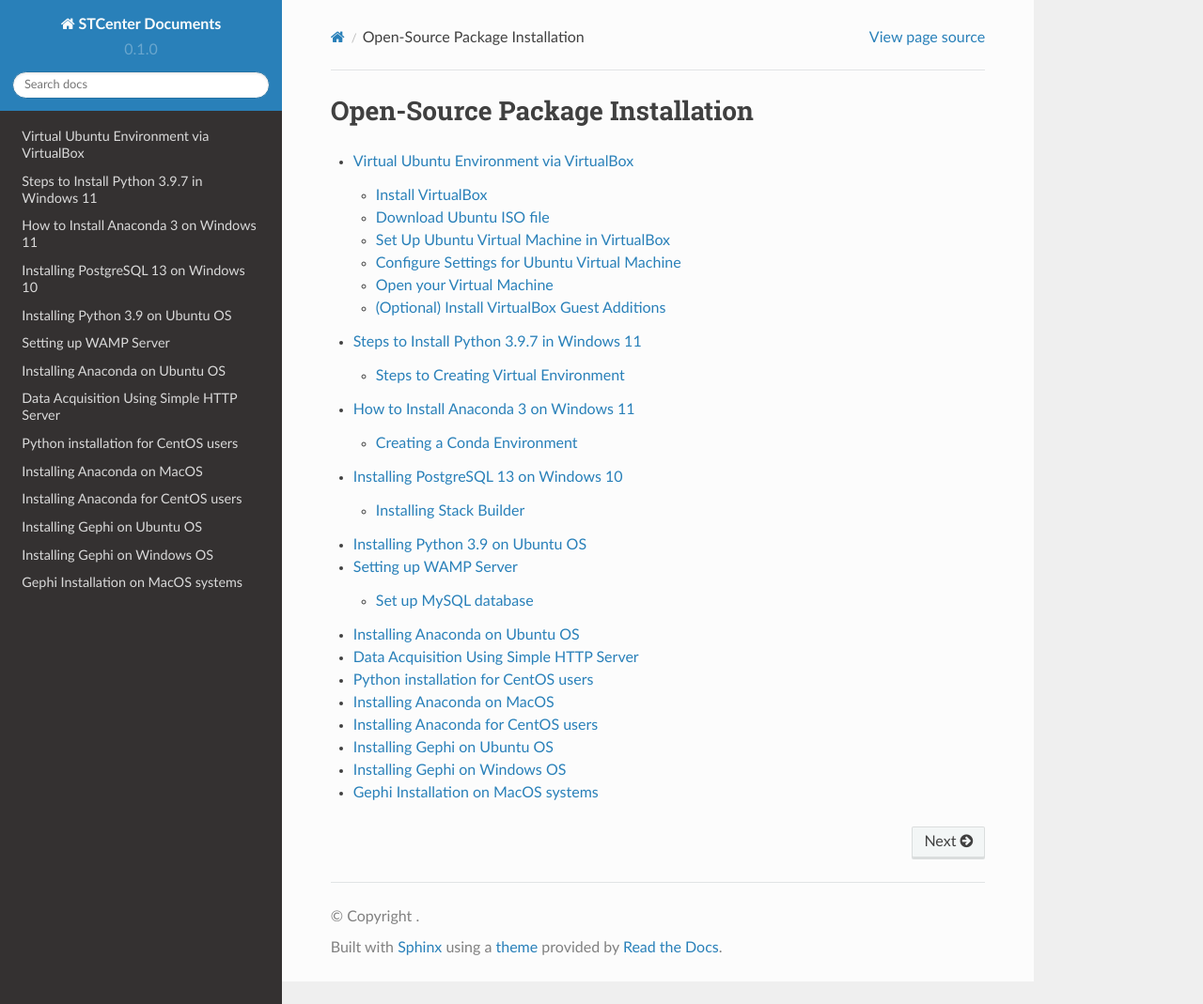
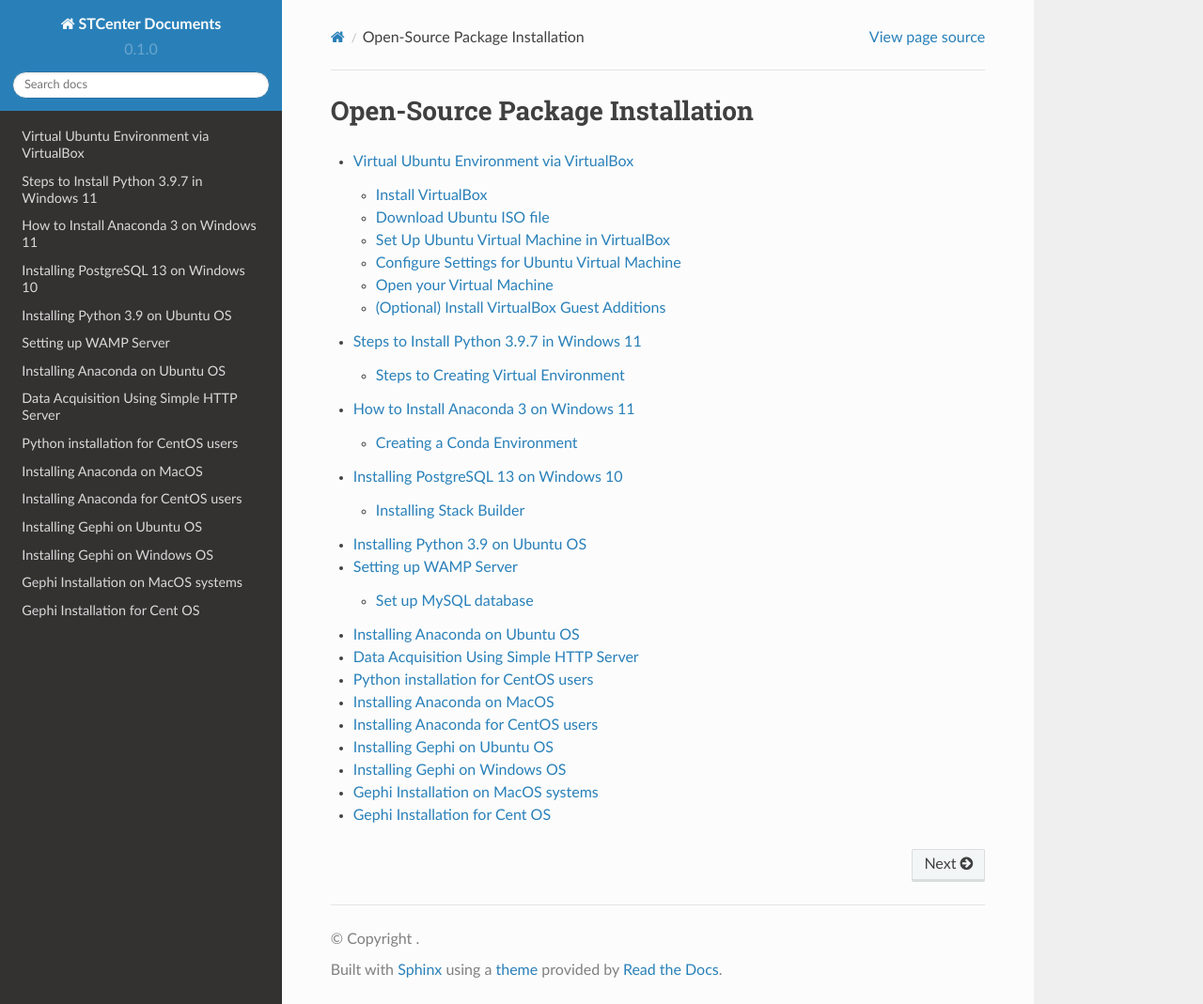
Before and after one commit to stccenter/STCenterDocs, a Sphinx documentation site: the page built from docs/source/index.rst, in a window 1280 px wide and 1069 px high. Shown: the whole window at 94% size. Built offline with Sphinx 7.4.7 and the Read the Docs theme 2.0.0, drawn with Linux system fonts in a browser that asks for light colours.

Commit message:
Update index.rst

```diff
--- a/docs/source/index.rst
+++ b/docs/source/index.rst
@@ -20,3 +20,4 @@ Open-Source Package Installation
    Installing-Gephi-UbuntoOS
    Installing-Gephi-on-WindowsOS
    Installing-Gephi-MacOS
+   Installing-Gephi-CentOS
```
